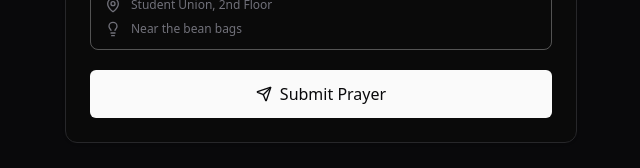
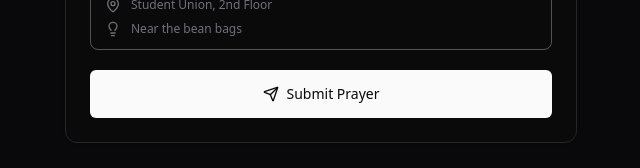
Before and after one commit to Sang-Buster/PrayerBoard, a Next.js app: page / in a window 1280 px wide. Shown: the part 771-939 px from the top of the page, without its empty margins (319-959 px from the left). Built offline with nearby package versions, Linux system fonts and the light colour scheme.

Commit message:
style: update Button component size for 'lg' variant to use text-sm for consistency

```diff
--- a/components/ui/button.tsx
+++ b/components/ui/button.tsx
@@ -23,7 +23,7 @@
           {
             "h-10 px-4 py-2 text-sm": size === "default",
             "h-8 px-3 text-xs": size === "sm",
-            "h-12 px-6 text-base": size === "lg",
+            "h-12 px-6 text-sm": size === "lg",
           },
           className
         )}
```
